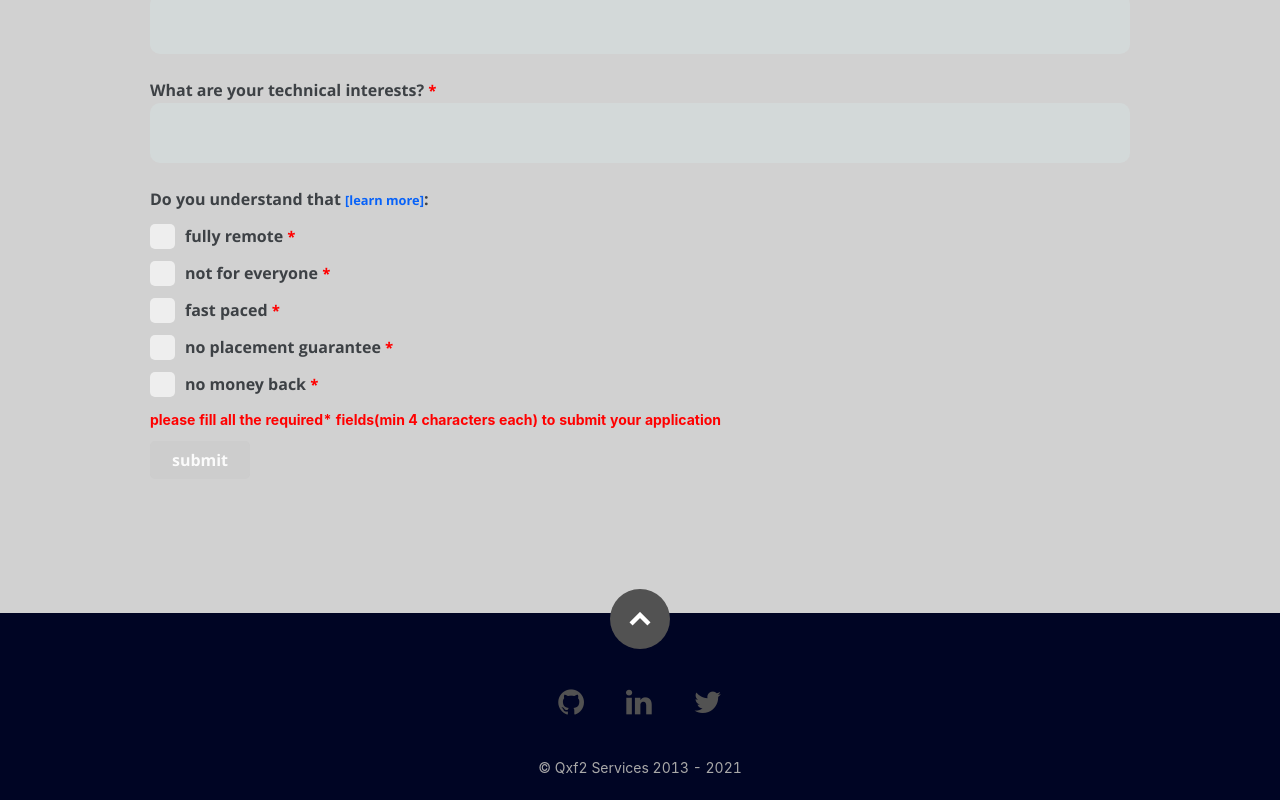
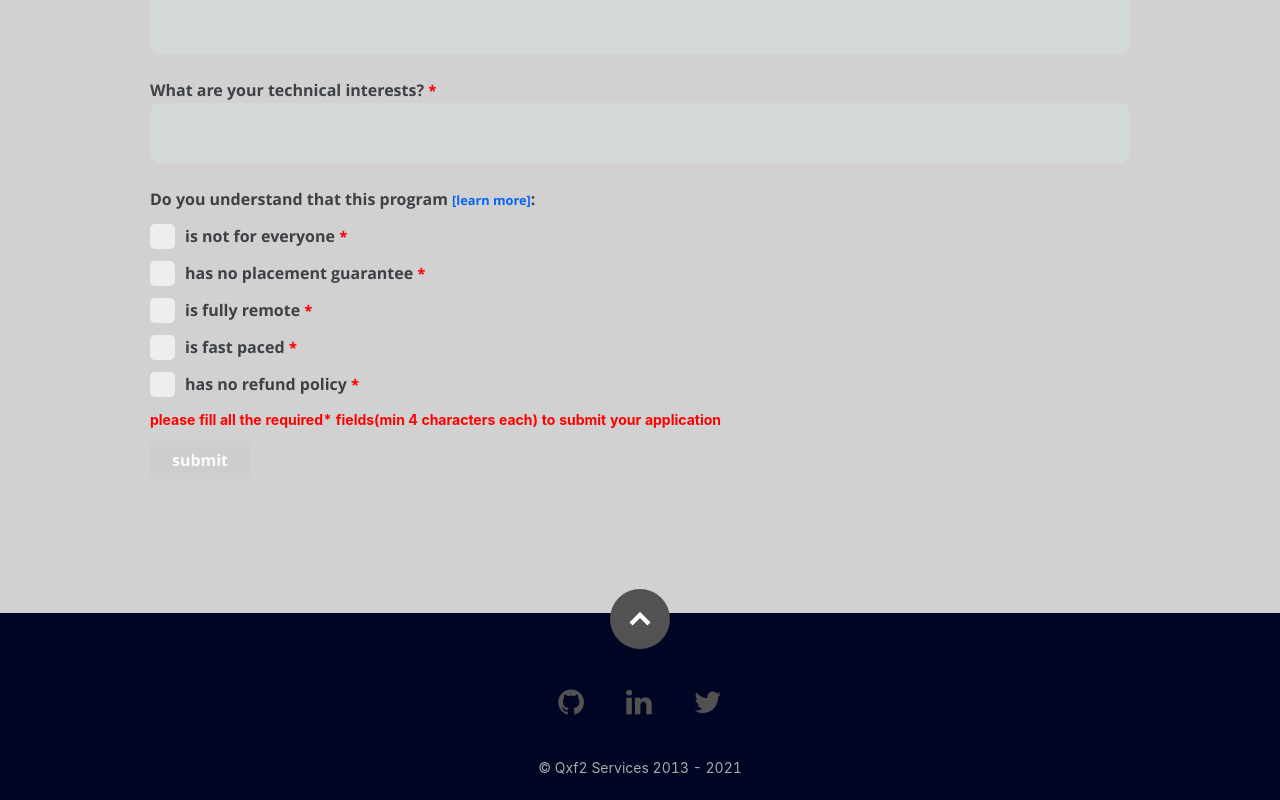
Before and after one commit to sailesh88/junior-training-website, a React (Create React App) app: page / in a window 1280 px wide. Shown: the part 6794-7594 px from the top of the page. Built offline with nearby package versions, Linux system fonts and the light colour scheme.

Commit message:
Improved disclaimer text options

```diff
--- a/src/Components/apply/Apply.js
+++ b/src/Components/apply/Apply.js
@@ -693,11 +693,35 @@ class Apply extends Component {
                 />
               </label>
 
-              <label>Do you understand that <small><a href="/#before-you-apply">[learn more]</a></small>:</label>
+              <label>Do you understand that this program <small><a href="/#before-you-apply">[learn more]</a></small>:</label>
 
               <div>
+                <label className="container" data-testid="check2">
+                  {" "}
+                  is not for everyone{" "}
+                  <input
+                    type="checkbox"
+                    id="check2"
+                    onChange={this.handleInputChange}
+                  />{" "}
+                  {imp}
+                  <span className="checkmark"></span>
+                </label>
+
+                <label className="container" data-testid="check4">
+                  {" "}
+                  has no placement guarantee{" "}
+                  <input
+                    type="checkbox"
+                    id="check4"
+                    onChange={this.handleInputChange}
+                  />{" "}
+                  {imp}
+                  <span className="checkmark"></span>
+                </label>
+
                 <label className="container" data-testid="check1">
-                  fully remote{" "}
+                  is fully remote{" "}
                   <input
                     type="checkbox"
                     id="check1"
@@ -707,21 +731,10 @@ class Apply extends Component {
                   <span className="checkmark"></span>
                 </label>
 
-                <label className="container" data-testid="check2">
-                  {" "}
-                  not for everyone{" "}
-                  <input
-                    type="checkbox"
-                    id="check2"
-                    onChange={this.handleInputChange}
-                  />{" "}
-                  {imp}
-                  <span className="checkmark"></span>
-                </label>
 
                 <label className="container" data-testid="check3">
                   {" "}
-                  fast paced{" "}
+                  is fast paced{" "}
                   <input
                     type="checkbox"
                     id="check3"
@@ -731,21 +744,9 @@ class Apply extends Component {
                   <span className="checkmark"></span>
                 </label>
 
-                <label className="container" data-testid="check4">
-                  {" "}
-                  no placement guarantee{" "}
-                  <input
-                    type="checkbox"
-                    id="check4"
-                    onChange={this.handleInputChange}
-                  />{" "}
-                  {imp}
-                  <span className="checkmark"></span>
-                </label>
-
                 <label className="container" data-testid="check5">
                   {" "}
-                  no money back{" "}
+                  has no refund policy {" "}
                   <input
                     type="checkbox"
                     id="check5"
```
Also changed, not shown: 1 other file (tests, documents, lock files or other folders).
